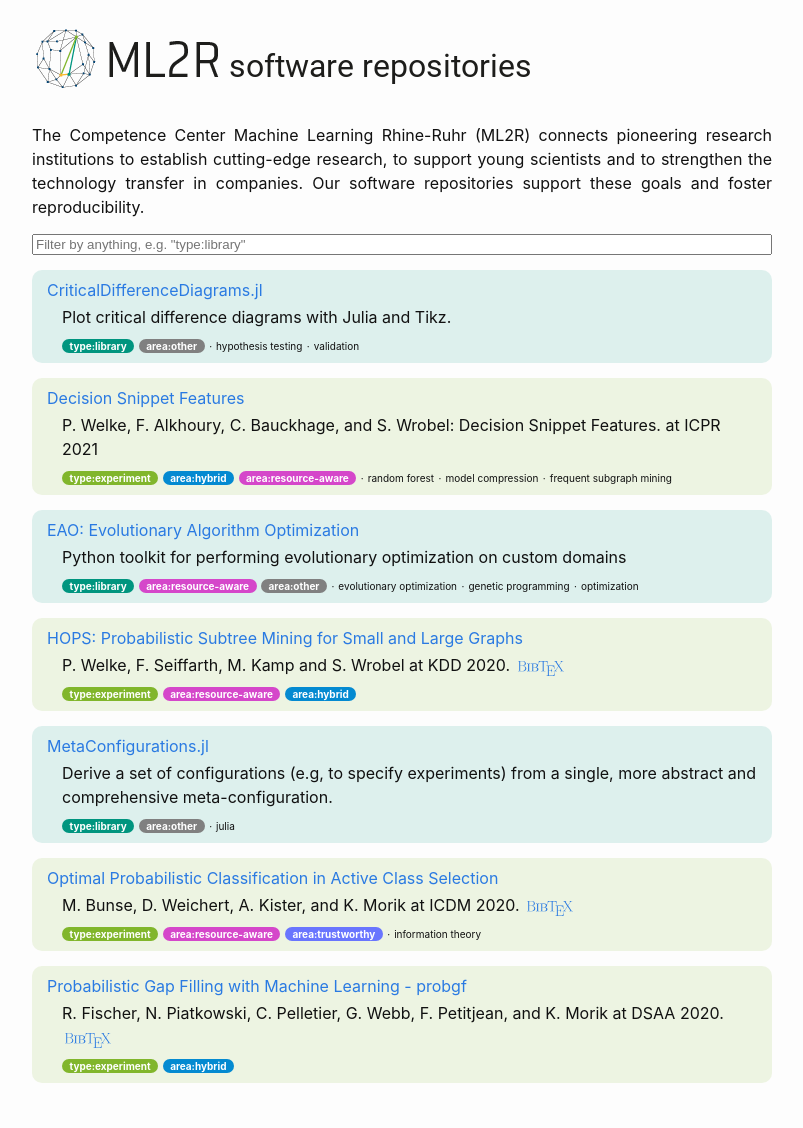
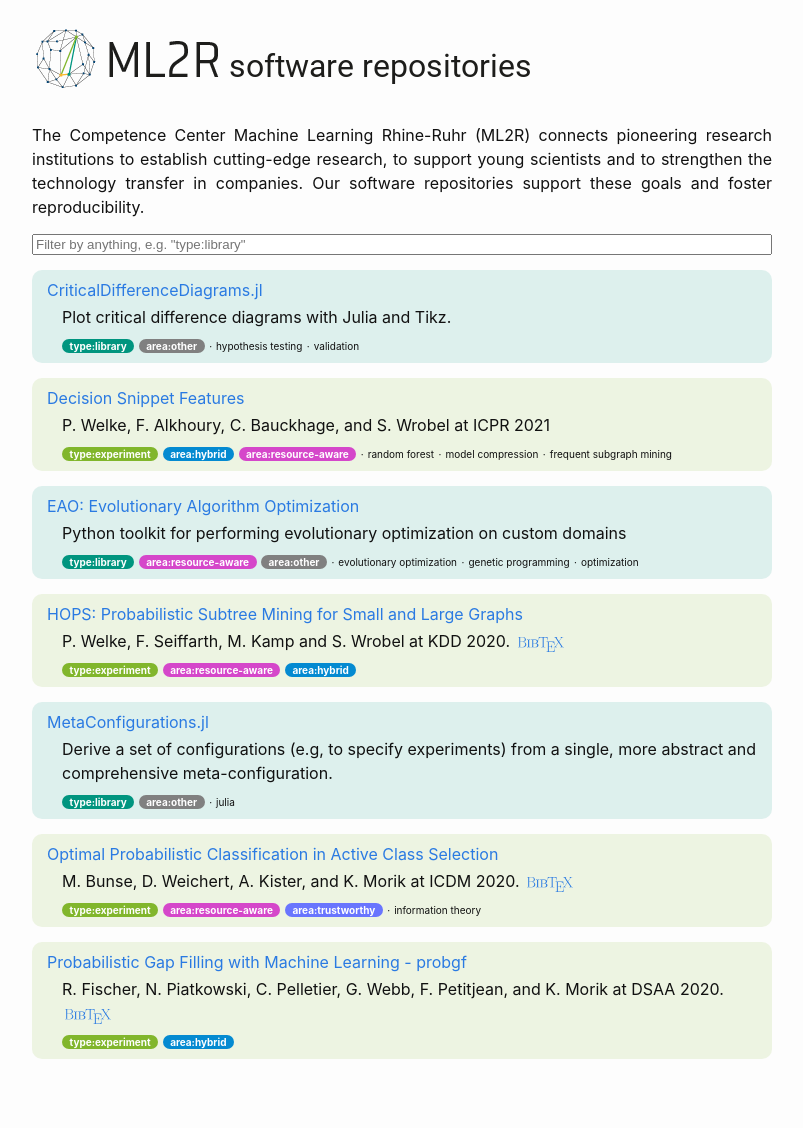
Before and after one commit to ML2R-center/ML2R-center.github.io, a Jekyll site: the page built from index.md, in a window 1280 px wide. Shown: the whole page, without its empty margins (238-1041 px from the left). Built offline with Jekyll 4.4.1, drawn with Linux system fonts in a browser that asks for light colours; our own code applies the rules of GitHub Pages for plain Markdown files; after the commit the page ends 1104 px from its top, so only the background shows below that.

Commit message:
Update software.yml

```diff
--- a/_data/software.yml
+++ b/_data/software.yml
@@ -67,6 +67,6 @@
 - name: Decision Snippet Features
   type: "e"
   url: https://github.com/pwelke/DecisionSnippetFeatures
-  description: "P. Welke, F. Alkhoury, C. Bauckhage, and S. Wrobel: Decision Snippet Features. at ICPR 2021"
+  description: "P. Welke, F. Alkhoury, C. Bauckhage, and S. Wrobel at ICPR 2021"
   areas: [ "h", "r" ]
   keywords: [ "random forest", "model compression", "frequent subgraph mining" ]
```
